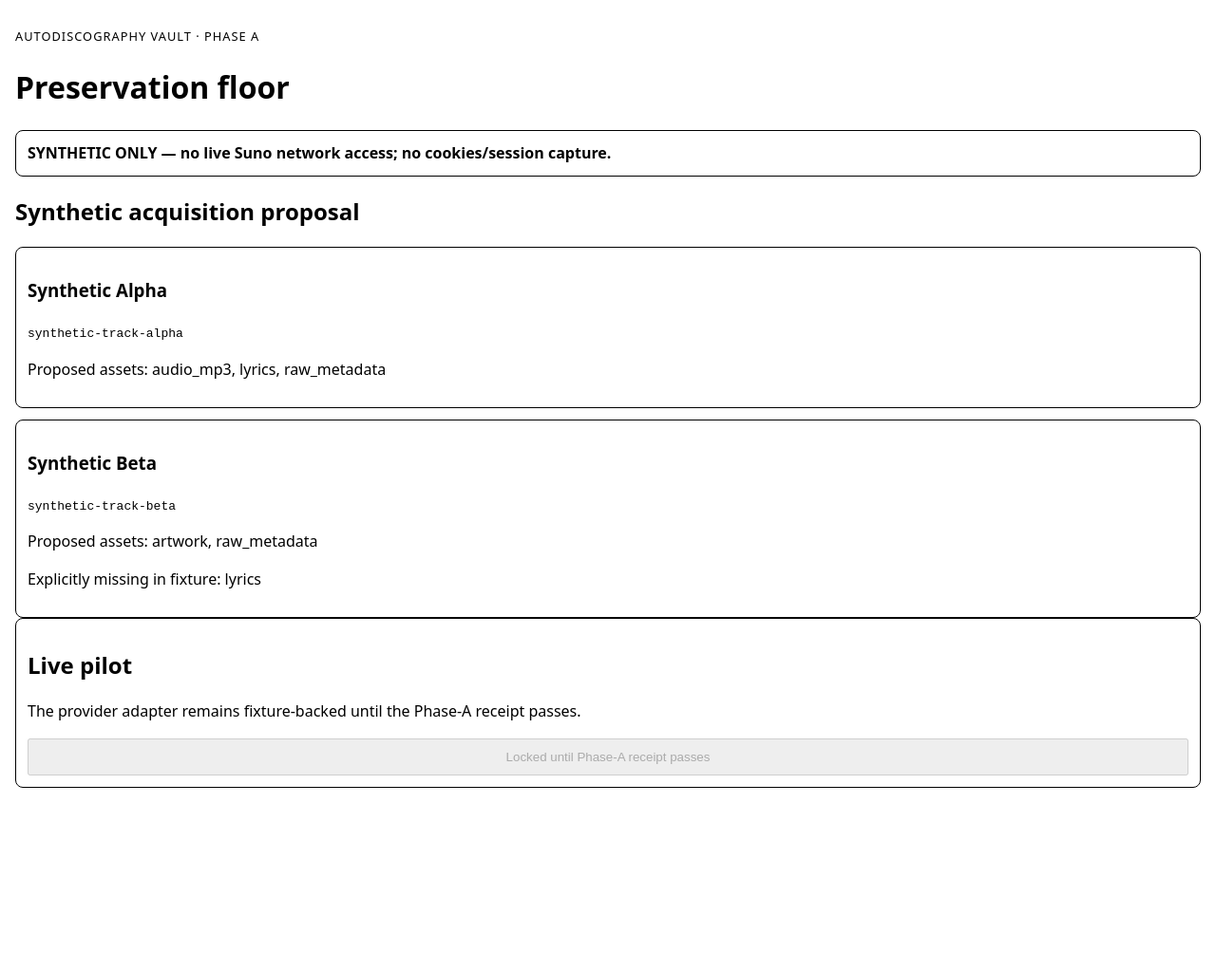
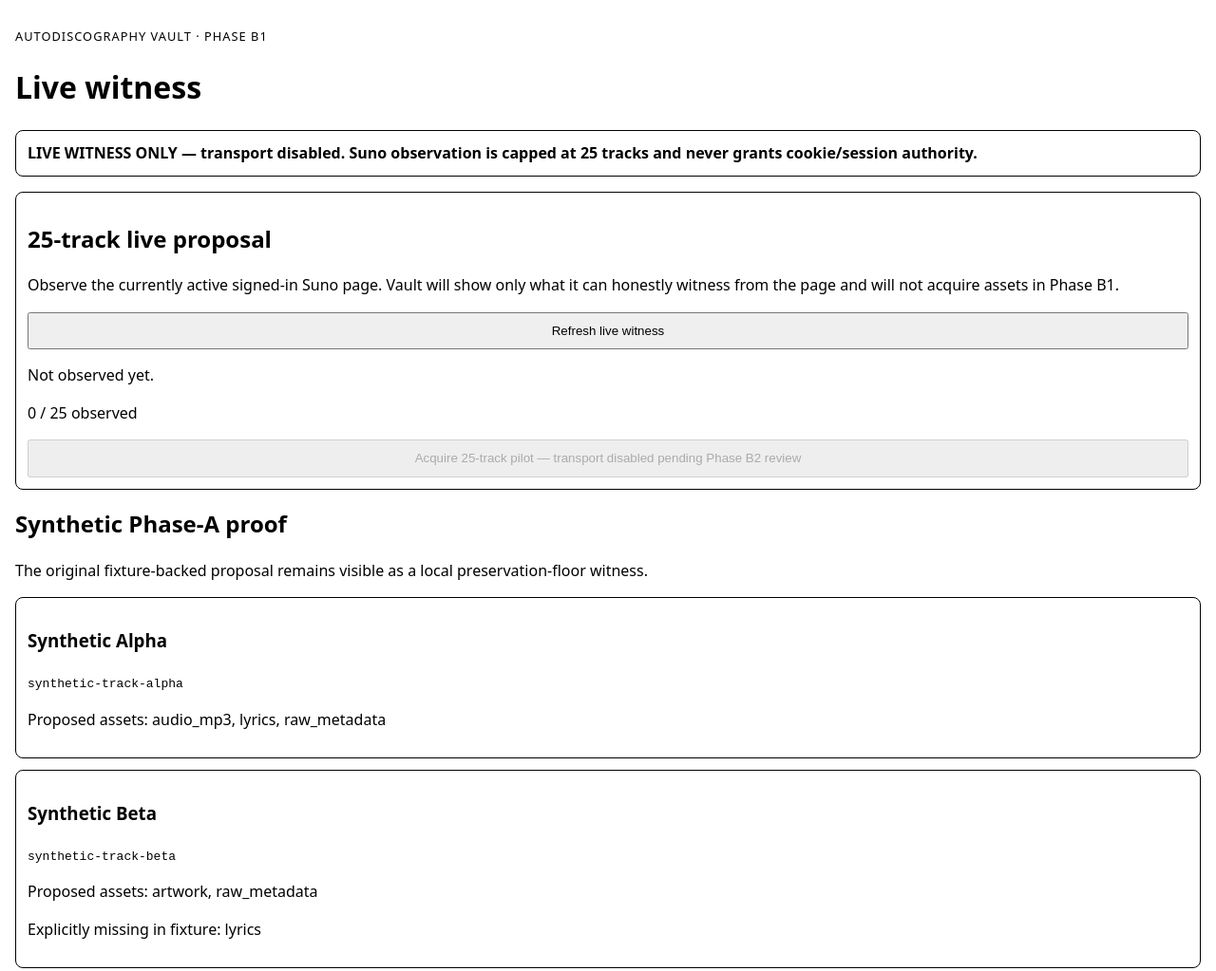
Before and after one commit to the-static-collective/autodiscography-vault, a website with bundled scripts: page extension/src/sidepanel/index.html in a window 1280 px wide. Shown: the whole page at 95% size. Before the commit the page ends 846 px from the top, so only its background shows below. Built offline with nearby package versions, Linux system fonts and the light colour scheme.

Commit message:
feat: add Phase B1 live witness proposal UI

```diff
--- a/extension/src/sidepanel/index.html
+++ b/extension/src/sidepanel/index.html
@@ -9,20 +9,25 @@
 <body>
   <main>
     <header>
-      <p class="eyebrow">Autodiscography Vault · Phase A</p>
-      <h1>Preservation floor</h1>
-      <p class="boundary">SYNTHETIC ONLY — no live Suno network access; no cookies/session capture.</p>
+      <p class="eyebrow">Autodiscography Vault · Phase B1</p>
+      <h1>Live witness</h1>
+      <p class="boundary">LIVE WITNESS ONLY — transport disabled. Suno observation is capped at 25 tracks and never grants cookie/session authority.</p>
     </header>
 
-    <section aria-labelledby="proposal-heading">
-      <h2 id="proposal-heading">Synthetic acquisition proposal</h2>
-      <div id="tracks" aria-live="polite"></div>
+    <section class="gate" aria-labelledby="live-heading">
+      <h2 id="live-heading">25-track live proposal</h2>
+      <p>Observe the currently active signed-in Suno page. Vault will show only what it can honestly witness from the page and will not acquire assets in Phase B1.</p>
+      <button id="refresh-live" type="button">Refresh live witness</button>
+      <p id="live-status" role="status" aria-live="polite">Not observed yet.</p>
+      <p id="live-count">0 / 25 observed</p>
+      <div id="live-tracks" aria-live="polite"></div>
+      <button id="acquire-pilot" type="button" disabled>Acquire 25-track pilot — transport disabled pending Phase B2 review</button>
     </section>
 
-    <section class="gate" aria-labelledby="gate-heading">
-      <h2 id="gate-heading">Live pilot</h2>
-      <p>The provider adapter remains fixture-backed until the Phase-A receipt passes.</p>
-      <button type="button" disabled>Locked until Phase-A receipt passes</button>
+    <section aria-labelledby="proposal-heading">
+      <h2 id="proposal-heading">Synthetic Phase-A proof</h2>
+      <p>The original fixture-backed proposal remains visible as a local preservation-floor witness.</p>
+      <div id="tracks" aria-live="polite"></div>
     </section>
   </main>
   <script type="module" src="./index.js"></script>
```
